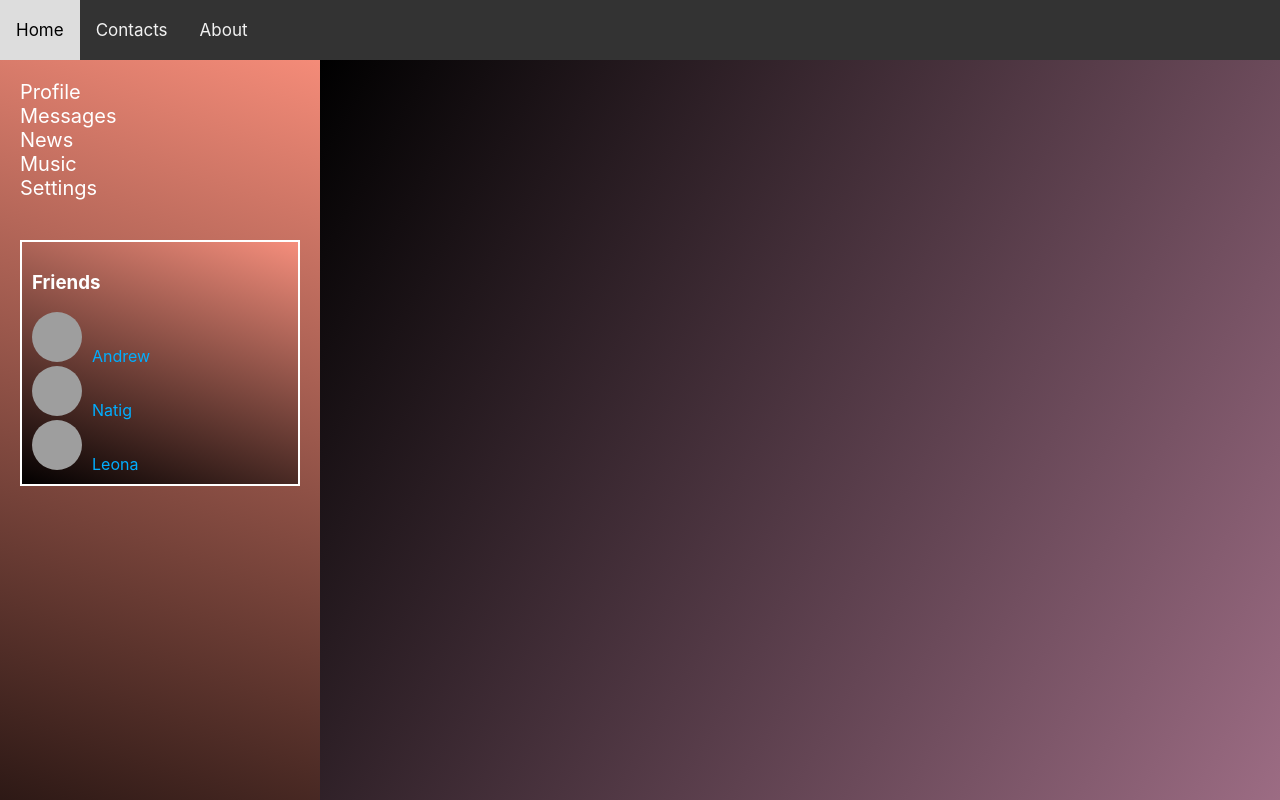
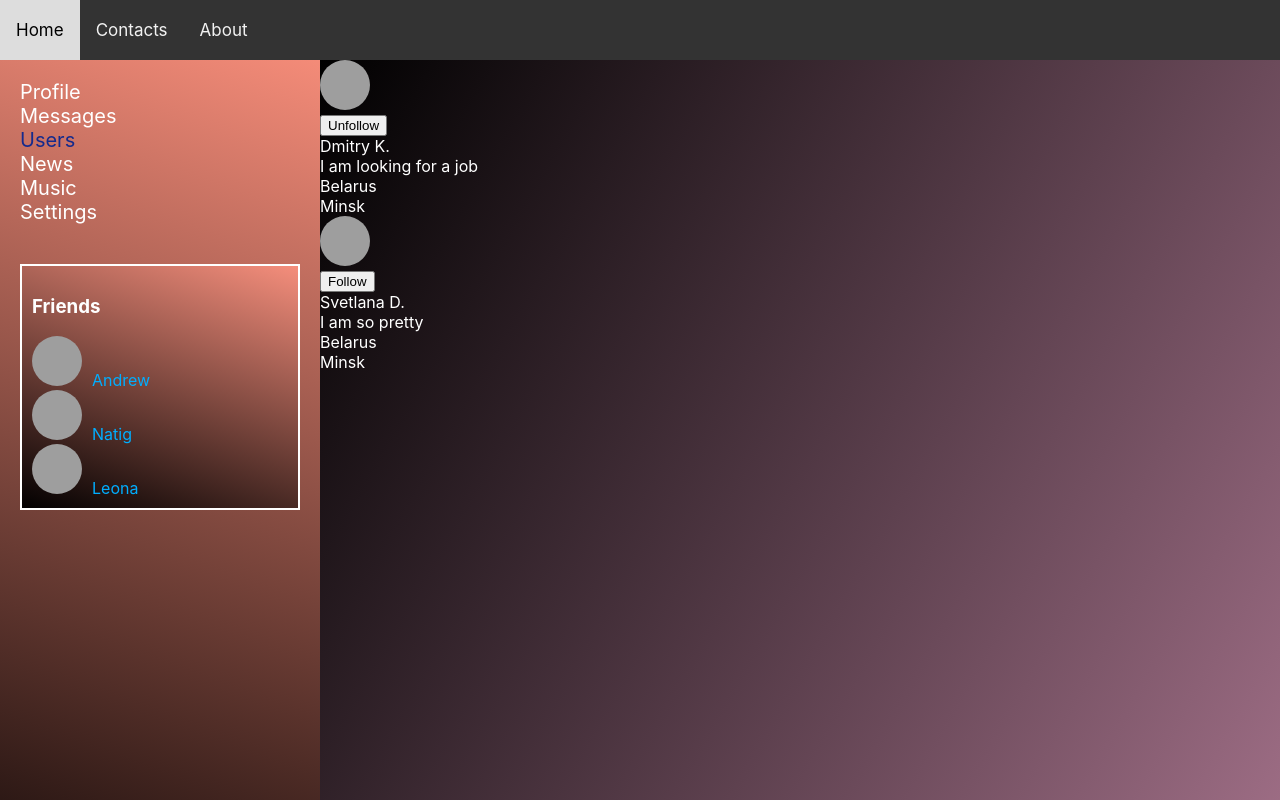
Before and after one commit to NatigKvant/BlackBerry, a React (Create React App) app: page /users in a window 1280 px wide. Shown: the top 800 px of the page. Built offline with nearby package versions, Linux system fonts and the light colour scheme; grey boxes are pictures that could not be loaded.

Commit message:
We added Users

```diff
--- a/src/App.js
+++ b/src/App.js
@@ -10,6 +10,7 @@ import Navbar from "./components/Navbar/Navbar";
 import News from "./components/News/News";
 import Profile from "./components/Profile/Profile";
 import Settings from "./components/Settings/Settings";
+import UsersContainer from "./components/Users/UsersContainer";
 
 const App = () => {
 
@@ -22,7 +23,7 @@ const App = () => {
         <div className="app-wrapper-content">
           <Route  path="/dialogs" render={() => <DialogsContainer />} />
           <Route  path="/profile" render={() => <Profile />} />
-
+          <Route  path="/users" render={() => <UsersContainer />} />
           <Route  path="/news" component={News} />
           <Route  path="/music" component={Music} />
           <Route  path="/settings" component={Settings} />
--- a/src/Redux/profileReducer.js
+++ b/src/Redux/profileReducer.js
@@ -8,7 +8,6 @@ let initialState = {
         {id:2,message:'Its my new post',likesCount:'20 likes'}
        ],
     newPostText: ''
-
 
 };
 
--- a/src/Redux/redux-store.js
+++ b/src/Redux/redux-store.js
@@ -2,11 +2,13 @@ import { combineReducers, createStore } from "redux";
 import profileReducer from "./profileReducer";
 import dialogsReducer from "./dialogsReducer";
 import sidebarReducer from "./sidebarReducer";
+import usersReducer from "./usersReducer";
 
 let reducers = combineReducers({
     profilePage: profileReducer,
     dialogsPage: dialogsReducer,
-    sidebarPage: sidebarReducer
+    sidebarPage: sidebarReducer,
+    usersPage: usersReducer
 });
 
 let store = createStore(reducers);
--- /dev/null
+++ b/src/Redux/usersReducer.js
@@ -0,0 +1,49 @@
+const FOLLOW = 'FOLLOW'
+const UNFOLLOW = 'UNFOLLOW'
+const SET_USERS = 'SET_USERS'
+
+let initialState = {
+  usersData:[]
+}
+
+
+const usersReducer = (state = initialState, action) => {
+   switch(action.type) {
+       case FOLLOW:
+          return {
+              ...state,
+              usersData: state.usersData.map(u=> {
+                  if (u.id === action.userId) {
+                      return {...u, followed: true}
+                  }
+                  return u;
+                })
+              }
+
+        case UNFOLLOW:
+            return {
+                ...state,
+                usersData: state.usersData.map(u=> {
+                    if (u.id === action.userId) {
+                        return {...u, followed: false}
+                    }
+                    return u;
+                  })
+                }
+        case SET_USERS: {
+            return { ...state, usersData: [...state.usersData, ...action.users] }
+        }
+
+   default:
+       return state;
+
+  }
+}
+
+export const followAC = (userId) => ({type: FOLLOW, userId })
+
+export const unfollowAC = (userId) => ({type: UNFOLLOW, userId })
+
+export const setUsersAC = (users) => ({type: SET_USERS, users })
+
+export default usersReducer;
--- a/src/components/Navbar/Navbar.jsx
+++ b/src/components/Navbar/Navbar.jsx
@@ -12,6 +12,9 @@ const Navbar = () => {
       </div>
       <div className = {s.item}>
         <NavLink to ="/dialogs" activeClassName={s.activeLink}>Messages</NavLink>
+        <div className = {s.item}>
+        <NavLink to ="/users" activeClassName={s.activeLink}>Users</NavLink>
+      </div>
       </div>
       <div className = {s.item}>
         <NavLink to ="/news" activeClassName={s.activeLink}>News</NavLink>
--- a/src/components/Sidebar/SidebarItem/SidebarItem.jsx
+++ b/src/components/Sidebar/SidebarItem/SidebarItem.jsx
@@ -6,7 +6,7 @@ const SidebarItem = (props) => {
  let path = "/profile/" + props.id
   return (
     <div className={s.sidebar + ' ' + s.active}>
-          <img src='https://www.vokrug.tv/pic/news/5/f/c/2/rsz300x300_5fc2879465129c11d65749ab9e3db7cc.jpg' />
+          <img src='https://i.pinimg.com/originals/51/f6/fb/51f6fb256629fc755b8870c801092942.png' />
           <NavLink to ={path} activeClassName={s.activeLink}>{props.name}</NavLink>
           </div>
   )
--- /dev/null
+++ b/src/components/Users/Users.jsx
@@ -0,0 +1,45 @@
+import React from 'react';
+import s from './Users.module.css'
+
+
+const Users = (props) => {
+
+if (props.usersData.length === 0) {
+props.setUsers([
+    {id:1, photoUrl: 'https://i.pinimg.com/originals/51/f6/fb/51f6fb256629fc755b8870c801092942.png', followed: true, name:'Dmitry K.',location:{country:'Belarus', city:'Minsk'},status:'I am looking for a job '},
+    {id:2, photoUrl: 'https://i.pinimg.com/originals/51/f6/fb/51f6fb256629fc755b8870c801092942.png', followed: false,name:'Svetlana D. ',location:{country:'Belarus', city:'Minsk'},status:'I am so pretty'}
+   ])
+
+}
+
+return <div className={s.users}>
+    {
+       props.usersData.map(u => <div key={u.id}>
+           <span>
+               <div>
+                   <img src={u.photoUrl} className={s.users} />
+               </div>
+               <div>
+                   { u.followed
+                   ? <button onClick={ () => { props.unfollow(u.id) } }>Unfollow</button>
+                   : <button onClick={ () => { props.follow(u.id) } }>Follow</button>}
+               </div>
+           </span>
+           <span>
+               <span>
+                   <div>{u.name}</div>
+                   <div>{u.status}</div>
+               </span>
+               <span>
+                   <div>{u.location.country}</div>
+                   <div>{u.location.city}</div>
+               </span>
+           </span>
+           </div>)
+         }
+     </div>
+
+}
+
+
+export default Users;
--- /dev/null
+++ b/src/components/Users/Users.module.css
@@ -0,0 +1,9 @@
+.users {
+ color: rgb(255, 255, 255);
+}
+
+.users img {
+        width:50px;
+        height:50px;
+        border-radius: 50px;
+}
--- /dev/null
+++ b/src/components/Users/UsersContainer.jsx
@@ -0,0 +1,28 @@
+import React from 'react';
+import { connect } from 'react-redux';
+import { followAC, setUsersAC, unfollowAC } from '../../Redux/usersReducer';
+import Users from './Users';
+
+
+let mapStateToProps = (state) => {
+
+  return {
+  usersData: state.usersPage.usersData,
+  }
+}
+
+let mapDispatchToProps = (dispatch) => {
+  return {
+    follow: (userId) => {
+      dispatch(followAC(userId));
+    },
+    unfollow: (userId) => {
+      dispatch(unfollowAC(userId));
+    },
+    setUsers: (users) => {
+      dispatch(setUsersAC(users));
+    }
+  }
+}
+
+export default connect(mapStateToProps,mapDispatchToProps)(Users);
```
Also changed, not shown: src/components/Users/User/User.jsx (added, +32 -0 lines).
